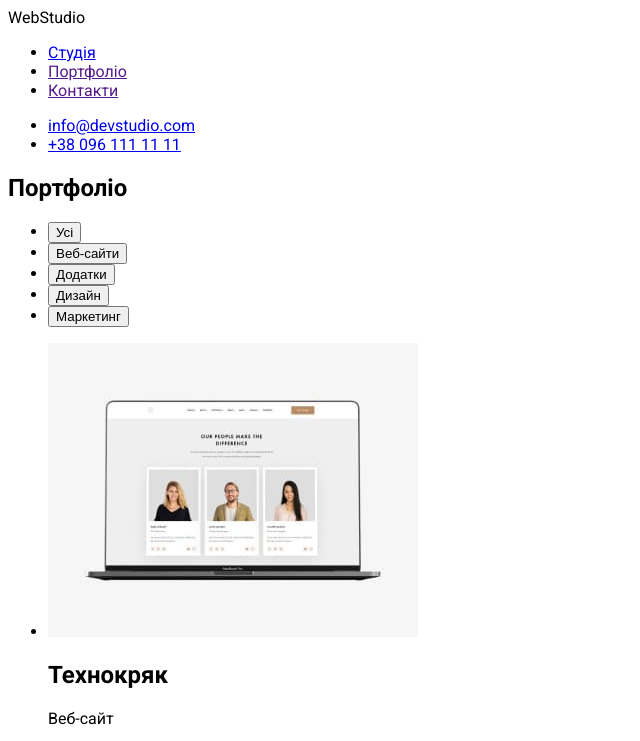
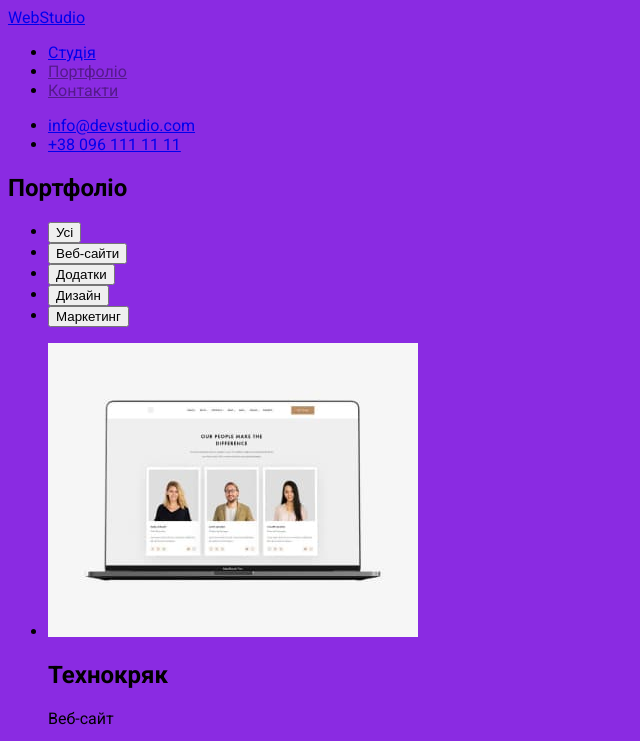
Before and after one commit to Helllenna/goit-markup-hw-02., a plain HTML site: page portfolio.html in a window 1280 px wide. Shown: the top 741 px of the page, without its empty margins (0-640 px from the left). Drawn offline with Linux system fonts and the light colour scheme.

Commit message:
Start colors

```diff
--- a/css/styles.css
+++ b/css/styles.css
@@ -1,3 +1,10 @@
+:root{
+    background-color: blueviolet;
+    --main-bg-color: brown;
+    --main-color: brown;
+    --seconder-color: brown;
+    --main-text-color: brown;
+}
 
 body {
     font-family: Roboto, sans-serif;
--- a/portfolio.html
+++ b/portfolio.html
@@ -12,9 +12,8 @@
 </head>
 <body>
     <header>
-        <nav>
-            <a href="#"></a>
-            <span>WebStudio</span>
+            <a href="#">Web<span>Studio</span> </a>
+         <nav>
             <ul>
                 <li> <a href="./index.html">Студія</a> </li>
                 <li> <a href="">Портфоліо</a> </li>
@@ -26,8 +25,8 @@
             <li> <a href="tel:+380961111111">+38 096 111 11 11</a> </li>
         </ul>
     </header>
-    <main>
-<section>
+<main>
+    <section>
     <h1>Портфоліо</h1>
     <ul>
         <li><button type="button">Усі</button></li>
```
Also changed, not shown: index.html (+1 -3 lines).
